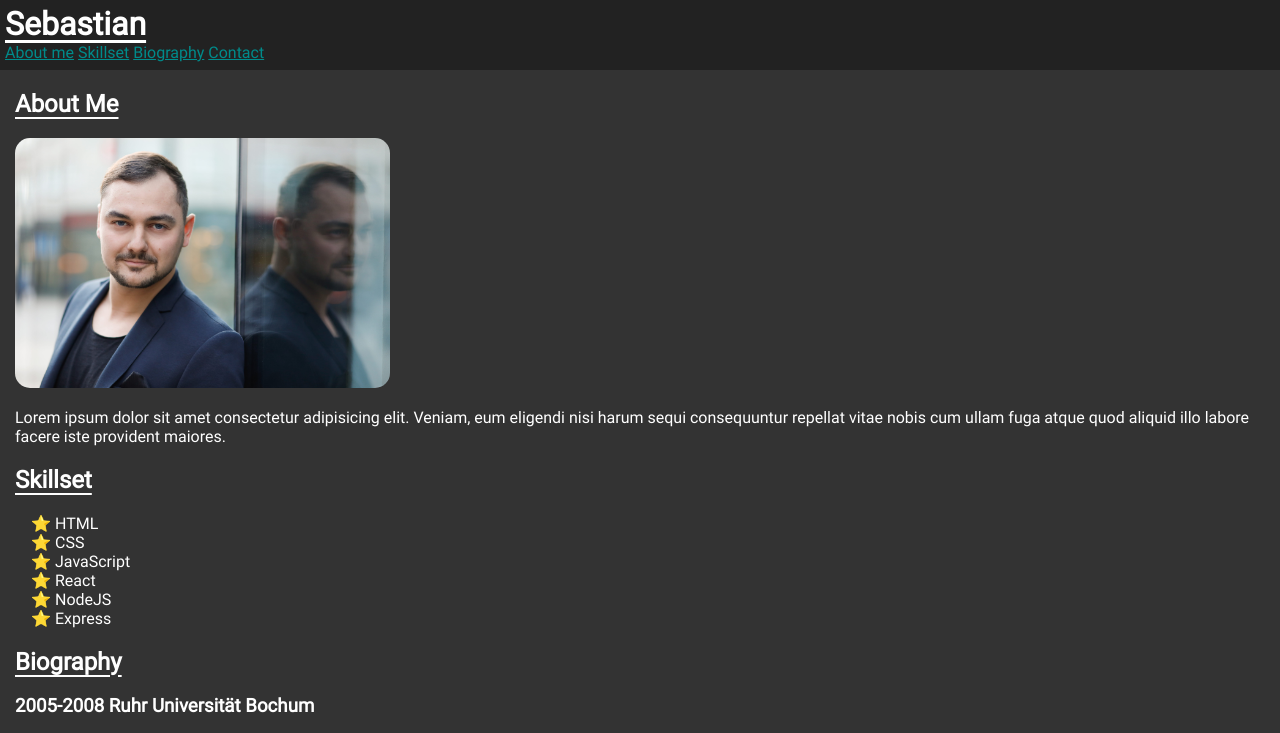
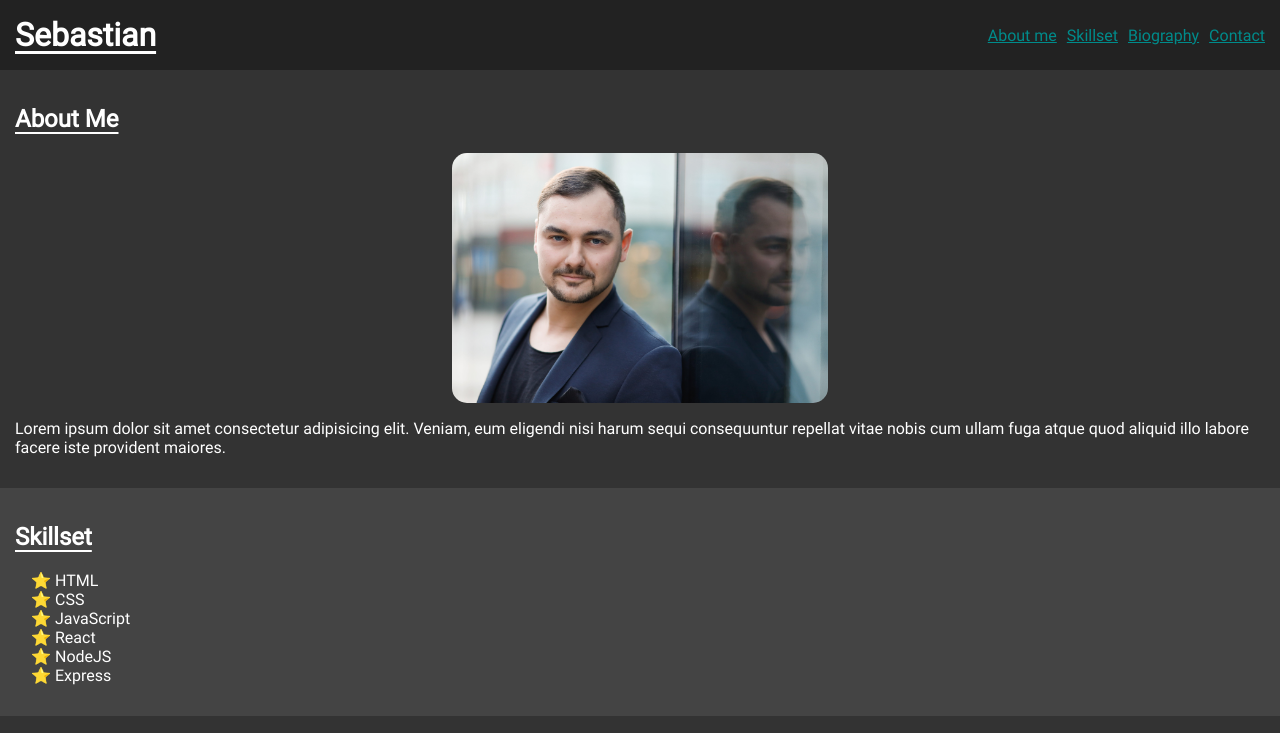
Before and after one commit to sebsch1337/personal-website, a plain HTML site: page index.html in a window 1280 px wide. Shown: the top 733 px of the page. Drawn offline with Linux system fonts and the light colour scheme.

Commit message:
add flexbox styling

```diff
--- a/css/style.css
+++ b/css/style.css
@@ -30,20 +30,36 @@ body {
 }
 
 header {
+  position: sticky;
+  top: 0;
+  width: 100%;
+  display: flex;
+  justify-content: space-between;
+  align-items: center;
   background-color: #222222;
   height: 70px;
-  padding: 5px;
+  padding: 0 15px;
 }
 
-header h1 {
-  margin: 0;
+nav ul {
+  display: flex;
+  justify-content: space-around;
+  gap: 10px;
+  list-style-type: none;
 }
 
-main {
-  margin: 15px;
+section {
+  padding: 15px;
+}
+
+section:nth-child(even) {
+  background-color: #444444;
 }
 
 footer {
+  display: flex;
+  justify-content: center;
+  align-items: center;
   height: 50px;
   background-color: #222222;
 }
@@ -65,8 +81,14 @@ h2 {
   text-underline-offset: 5px;
 }
 
+#about {
+  display: flex;
+  flex-direction: column;
+}
+
 .profile-pic {
   border-radius: 15px;
+  align-self: center;
 }
 
 #skills ul li {
--- a/index.html
+++ b/index.html
@@ -11,10 +11,12 @@
     <header>
       <h1>Sebastian</h1>
       <nav>
-        <a href="#about">About me</a>
-        <a href="#skills">Skillset</a>
-        <a href="#biography">Biography</a>
-        <a href="#contact">Contact</a>
+        <ul>
+          <li><a href="#about">About me</a></li>
+          <li><a href="#skills">Skillset</a></li>
+          <li><a href="#biography">Biography</a></li>
+          <li><a href="#contact">Contact</a></li>
+        </ul>
       </nav>
     </header>
     <main>
@@ -22,7 +24,7 @@
         <h2>About Me</h2>
         <img
           src="img/me.jpg"
-          height="250"
+          height="250px"
           class="profile-pic"
           alt="A pic of me in blue jaquet"
         />
```
